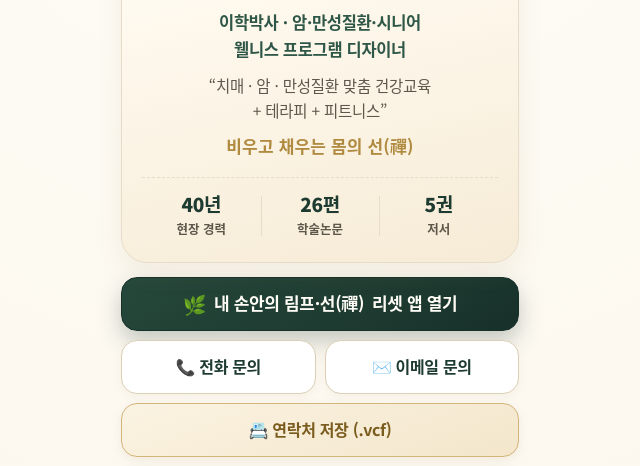
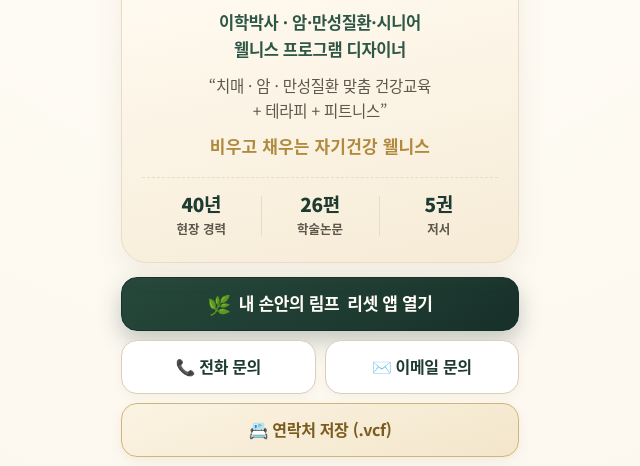
Before and after one commit to cancerfit88-lgtm/-, a plain HTML site: page card.html in a window 1280 px wide. Shown: the part 269-735 px from the top of the page, without its empty margins (320-960 px from the left). Drawn offline with Linux system fonts and the light colour scheme.

Commit message:
Take the temple word and the character out of the card, and let welfare centres stand in

```diff
--- a/card.html
+++ b/card.html
@@ -5,7 +5,7 @@
 <meta name="viewport" content="width=device-width, initial-scale=1.0, viewport-fit=cover" />
 <meta name="theme-color" content="#FBF6EC" />
 <title>김진유 · Dr ENA · 닥터에나 — 이학박사 · 웰니스 프로그램 디자이너</title>
-<meta name="description" content="김진유(Dr ENA·닥터에나) — 이학박사 · 암·만성질환·시니어 웰니스 프로그램 디자이너. 40년 현장, 학술논문 26편, 저서 5권. 보건소·기관·교당·줌 라이브 강의 문의." />
+<meta name="description" content="김진유(Dr ENA·닥터에나) — 이학박사 · 암·만성질환·시니어 웰니스 프로그램 디자이너. 40년 현장, 학술논문 26편, 저서 5권. 보건소·기관·복지관·평생교육원·줌 라이브 강의 문의." />
 <meta property="og:type" content="profile" />
 <meta property="og:title" content="김진유 · Dr ENA · 닥터에나" />
 <meta property="og:description" content="이학박사 · 암·만성질환·시니어 웰니스 프로그램 디자이너 — 치매·암·만성질환 맞춤 건강교육 + 테라피 + 피트니스" />
@@ -227,7 +227,7 @@
     <div class="rule"></div>
     <p class="role">이학박사 · 암·만성질환·시니어<br />웰니스 프로그램 디자이너</p>
     <p class="slogan">“치매 · 암 · 만성질환 맞춤 건강교육<br />+ 테라피 + 피트니스”</p>
-    <p class="slogan serif">비우고 채우는 몸의 선(禪)</p>
+    <p class="slogan serif">비우고 채우는 자기건강 웰니스</p>
     <div class="stats">
       <div><b>40년</b><span>현장 경력</span></div>
       <div><b>26편</b><span>학술논문</span></div>
@@ -237,7 +237,7 @@
 
   <nav class="cta" aria-label="주요 연락">
     <a class="btn btn-main" href="https://htmlpreview.github.io/?https://github.com/cancerfit88-lgtm/-/blob/main/dantian.html" target="_blank" rel="noopener">
-      <span class="ico">🌿</span> 내 손안의 림프·선(禪) <span class="keep">리셋 앱 열기</span>
+      <span class="ico">🌿</span> 내 손안의 림프 <span class="keep">리셋 앱 열기</span>
     </a>
     <div class="row2">
       <a class="btn btn-line" href="tel:01085545597">📞 전화 문의</a>
@@ -311,7 +311,7 @@
     <div class="chips">
       <span class="chip">보건소</span>
       <span class="chip">기관 · 단체</span>
-      <span class="chip">교당</span>
+      <span class="chip">복지관 · 평생교육원</span>
       <span class="chip">줌(Zoom) 라이브</span>
       <span class="chip">시니어 웰니스</span>
     </div>
```
